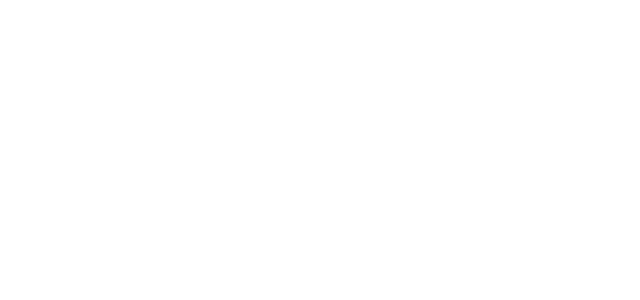
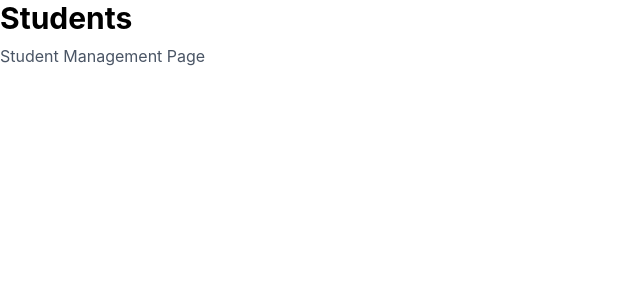
Before and after one commit to sarkarmamun171/Elenga_Multimedia_School_Frontend, a React (Vite) app: page /students in a window 1280 px wide. Before the commit this address had no page. Shown: the top 300 px of the page, without its empty margins (0-640 px from the left). Built offline with nearby package versions, Linux system fonts and the light colour scheme; sample sign-in values are in the browser's storage.

Commit message:
Students Managment route link

```diff
--- a/src/components/layout/Sidebar.jsx
+++ b/src/components/layout/Sidebar.jsx
@@ -1,3 +1,4 @@
+import { Link } from "react-router-dom";
 function Sidebar() {
     return (
         <div className="w-64 bg-gray-900 text-white min-h-screen p-5">
@@ -12,8 +13,10 @@
                     Dashboard
                 </li>
 
-                <li className="hover:bg-blue-700 p-2 rounded cursor-pointer">
+                <li>
+                    <Link to="/students" className="block hover:bg-blue-700 p-2 rounded">
                     Students
+                    </Link>
                 </li>
 
                 <li className="hover:bg-blue-700 p-2 rounded cursor-pointer">
--- a/src/pages/students/Students.jsx
+++ b/src/pages/students/Students.jsx
@@ -10,3 +10,4 @@
         </div>
     );
 }
+export default Students;
--- a/src/routes/AppRoutes.jsx
+++ b/src/routes/AppRoutes.jsx
@@ -4,12 +4,16 @@
 import Dashboard from "../pages/dashboard/Dashboard";
 import Home from "../pages/website/Home";
 import ProtectedRoute from "../components/auth/ProtectedRoute";
+import Students from "../pages/students/Students";
 
 function AppRoutes() {
     return (
         <Routes>
+
             <Route path="/" element={<Home />} />
+
             <Route path="/login" element={<Login />} />
+
             <Route
                 path="/dashboard"
                 element={
@@ -18,6 +22,16 @@
                     </ProtectedRoute>
                 }
             />
+
+            <Route
+                path="/students"
+                element={
+                    <ProtectedRoute>
+                        <Students />
+                    </ProtectedRoute>
+                }
+            />
+
         </Routes>
     );
 }
```
Lines whose indentation alone changed are shown as unchanged.
